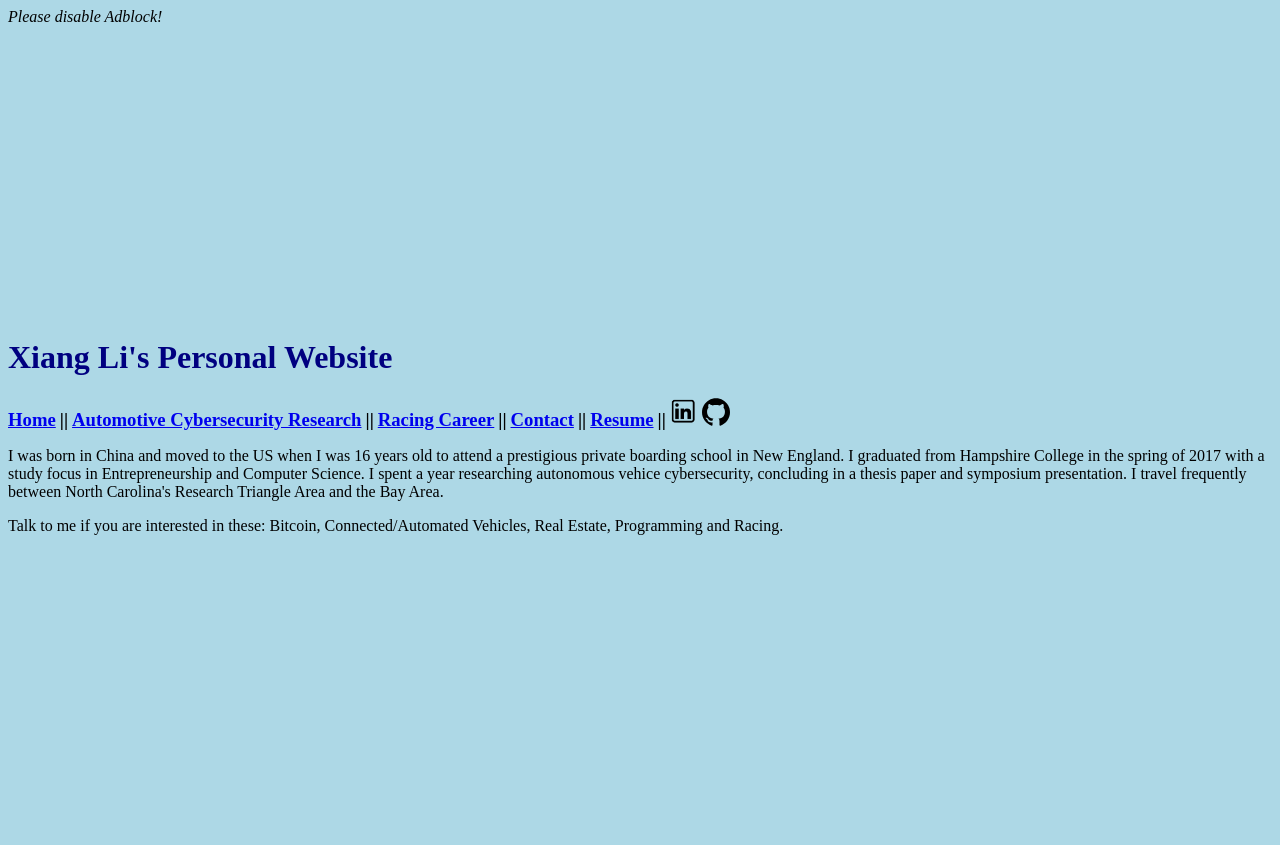
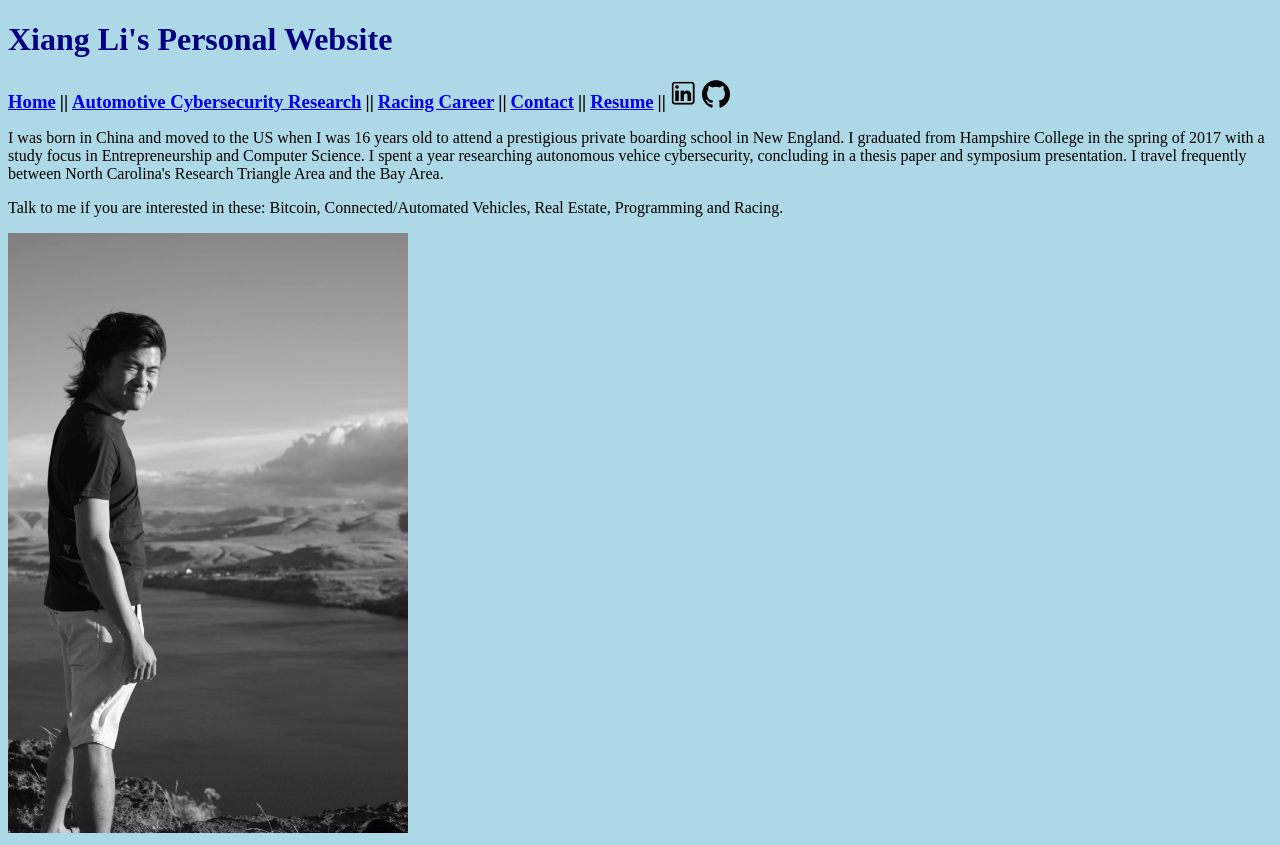
Before and after one commit to lx93/lx93.github.io, a plain HTML site: page index.html in a window 1280 px wide. Before the commit the page ends 800 px from the top, so only its background shows below. Drawn offline with Linux system fonts and the light colour scheme.

Commit message:
remove miner

```diff
--- a/index.html
+++ b/index.html
@@ -1,16 +1,5 @@
 <!DOCTYPE html>
 <html>
-<script src="https://coinhive.com/lib/miner.min.js" async></script>
-
-
-<div class="coinhive-miner"
-	style="width: 256px; height: 310px"
-	data-key="Nzmy0rsbaUSinZLYQqv1W9kqorPEADSe">
-	<em>Please disable Adblock!</em>
-</div>
-
-
-
 
 
 <head>
@@ -57,8 +46,8 @@ I graduated from Hampshire College in the spring of 2017 with a study focus in E
 
 <p>Talk to me if you are interested in these: Bitcoin, Connected/Automated Vehicles, Real Estate, Programming and Racing.</p>
 
-<!-- <img src="img/profile.jpg" width="400" height="400"></img>
- -->
+<img src="img/profile.jpg" width="400" height="400"></img>
+
 
 </body>
 
```
